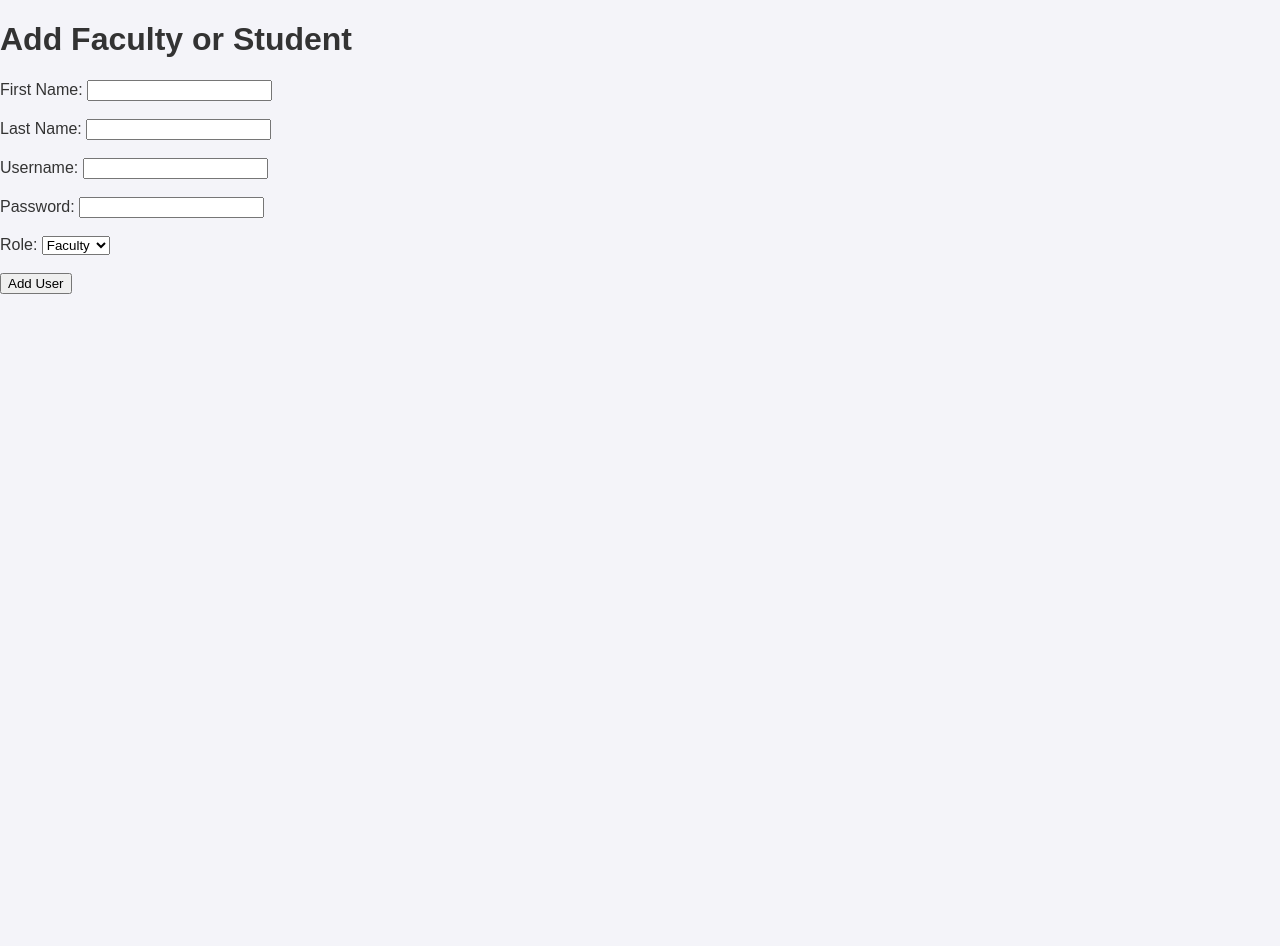
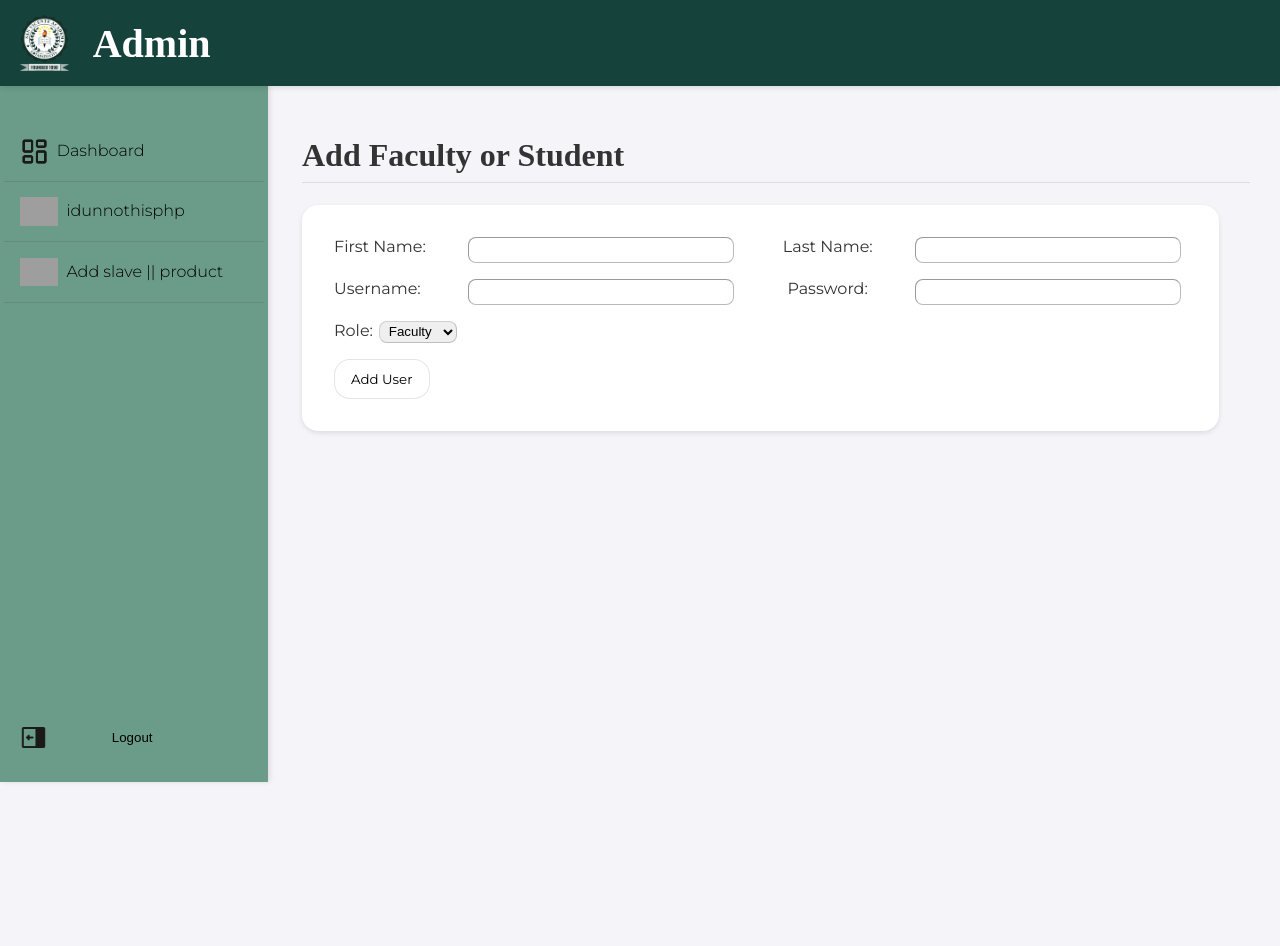
Before and after one commit to TheRealAngelo/GradeViewPortal, a PHP site: page /admin/admincreate.php in a window 1280 px wide. Before the commit the page ends 294 px from the top, so only its background shows below. Run offline with PHP 8.4, Linux system fonts and the light colour scheme; some web fonts are replaced; grey boxes are pictures that could not be loaded.

Commit message:
Admin styled and css-ed

```diff
--- a/assets/css/styles.css
+++ b/assets/css/styles.css
@@ -410,7 +410,7 @@ ul li a:hover{
 .content form input, textarea{
     padding: 0.25rem;
     border-radius: 0.5rem;
-    border: 1px solid rgba(0, 0, 0, 0.2);
+    border: 1px solid rgba(0, 0, 0, 0.4);
     border-style: inset;
     margin-right: 6px;
     font-family: Mnt;
@@ -881,3 +881,55 @@ table button img {
 .exportForms button{
     margin-left: 1rem;
 }
+
+.adminDIV{
+    display: flex;
+    width: 90%;
+    flex-direction: column;
+    background-color: white;
+    padding: 2rem;
+    border-radius: 1rem;
+    box-shadow: 0 2px 5px rgba(0, 0, 0, 0.1);
+}
+
+.adminDIV label{
+    margin-bottom: 0.5rem;
+    font-family: Mnt;
+}
+
+.adminDIV input{
+    margin-bottom: 1rem;
+    width: 30%;
+    border-bottom: 1px solid rgba(0, 0, 0, 0.1);
+}
+
+.adminAddName{
+    display: flex;
+    flex-direction: row;
+    justify-content: space-between;
+}
+
+.adminAddDetails{
+    display: flex;
+    flex-direction: row;
+    justify-content: space-between;
+}
+
+.adminAddRole{
+    display: flex;
+    flex-direction: row;
+    margin-bottom: 1rem;
+}
+
+.adminAddRole label{
+    margin-bottom: 0;
+}
+
+.adminAddRole select {
+    padding: 0.1rem 0.3rem;
+    border-radius: 0.5rem;
+    border: 1.5px solid rgba(0, 0, 0, 0.2);
+    border-style: outset;
+    margin-right: 6px;
+    margin-left: 6px;
+}
--- a/src/admin/admincreate.php
+++ b/src/admin/admincreate.php
@@ -8,28 +8,42 @@ include 'create.php';
     <meta charset="UTF-8">
     <meta name="viewport" content="width=device-width, initial-scale=1.0">
     <title>Add Faculty or Student</title>
-    <link rel="stylesheet" href="assets/css/styles.css">
+    <link rel="stylesheet" href="../../assets/css/styles.css">
 </head>
 <body>
-    <h1>Add Faculty or Student</h1>
+    <header>
+        <?php include 'header.php'; ?>
+    </header>
+    <div class="container">
+        <?php include 'sidebar.php'; ?>
+        <div class="content">
+            <h1 style="border-bottom: 1px solid rgba(0, 0, 0, 0.1); padding-bottom: 0.5rem; font-family: Mnt-bold;">Add Faculty or Student</h1>
+            <div class="adminDIV">
+
                     <form method="POST" action="admincreate.php">
+                        <div class="adminAddName">
                             <label for="first_name">First Name:</label>
-        <input type="text" id="first_name" name="first_name" required><br><br>
+                            <input type="text" id="first_name" name="first_name" required>
 
                             <label for="last_name">Last Name:</label>
-        <input type="text" id="last_name" name="last_name" required><br><br>
+                            <input type="text" id="last_name" name="last_name" required>
+                        </div>
 
+                        <div class="adminAddDetails">
                             <label for="username">Username:</label>
-        <input type="text" id="username" name="username" required><br><br>
+                            <input type="text" id="username" name="username" required>
 
                             <label for="password">Password:</label>
-        <input type="password" id="password" name="password" required><br><br>
+                            <input type="password" id="password" name="password" required>
+                        </div>
 
+                        <div class="adminAddRole">
                         <label for="role">Role:</label>
                             <select id="role" name="role" required>
                                 <option value="faculty">Faculty</option>
                                 <option value="student">Student</option>
-        </select><br><br>
+                            </select>
+                        </div>
 
                         <button type="submit">Add User</button>
                     </form>
@@ -37,5 +51,8 @@ include 'create.php';
                     <?php if (!empty($message)): ?>
                         <p><?php echo htmlspecialchars($message); ?></p>
                     <?php endif; ?>
+                    </div>
+            </div>
+        </div>
 </body>
 </html>
--- /dev/null
+++ b/src/admin/header.php
@@ -0,0 +1,9 @@
+<div class="header-left">
+        <img src="../../assets/images/SVA_logo.png" alt="ADD LOGO HERE">
+        <h1>Admin</h1> <!-- I WANT TO CHANGE h1 but I need to find good font pa, iz too big (thats !what she said)-->
+</div>
+
+<div class="header-right">
+        <!-- This shit is for right side of header, like pfp and shit -->
+        <!--<h1><php echo htmlspecialchars($faculty_name); ?></h1> -->
+</div>
--- /dev/null
+++ b/src/admin/sidebar.php
@@ -0,0 +1,20 @@
+<div class="sidebar">
+    <div class="sidebar-content">
+    <style>
+            .sidebar-content{
+                display: flex;
+                flex-direction:column;
+                justify-content: space-between;
+                height: 100%;
+            }
+    </style>
+        <ul>
+            <li><a href="dashboard.php"><img src="../../assets/icons/icons8-dashboard-96.png">Dashboard</a></li>
+            <li><a href="adminenroll.php" class="active"><img src="../../assets/icons/icons8-assessment-100.png">idunnothisphp</a></li>
+            <li><a href="admincreate.php" class="active"><img src="../../assets/icons/icons8-assessment-100.png">Add slave || product</a></li>
+        </ul>
+        <form method="POST" action="../logout.php">
+            <button type="submit" class="logout"><img src="../../assets/icons/icons8-log-out-90.png">Logout</button>
+        </form>
+    </div>
+</div>
```
Also changed, not shown: src/admin/dashboard.php (added, +25 -0 lines). Lines whose indentation alone changed are shown as unchanged.
